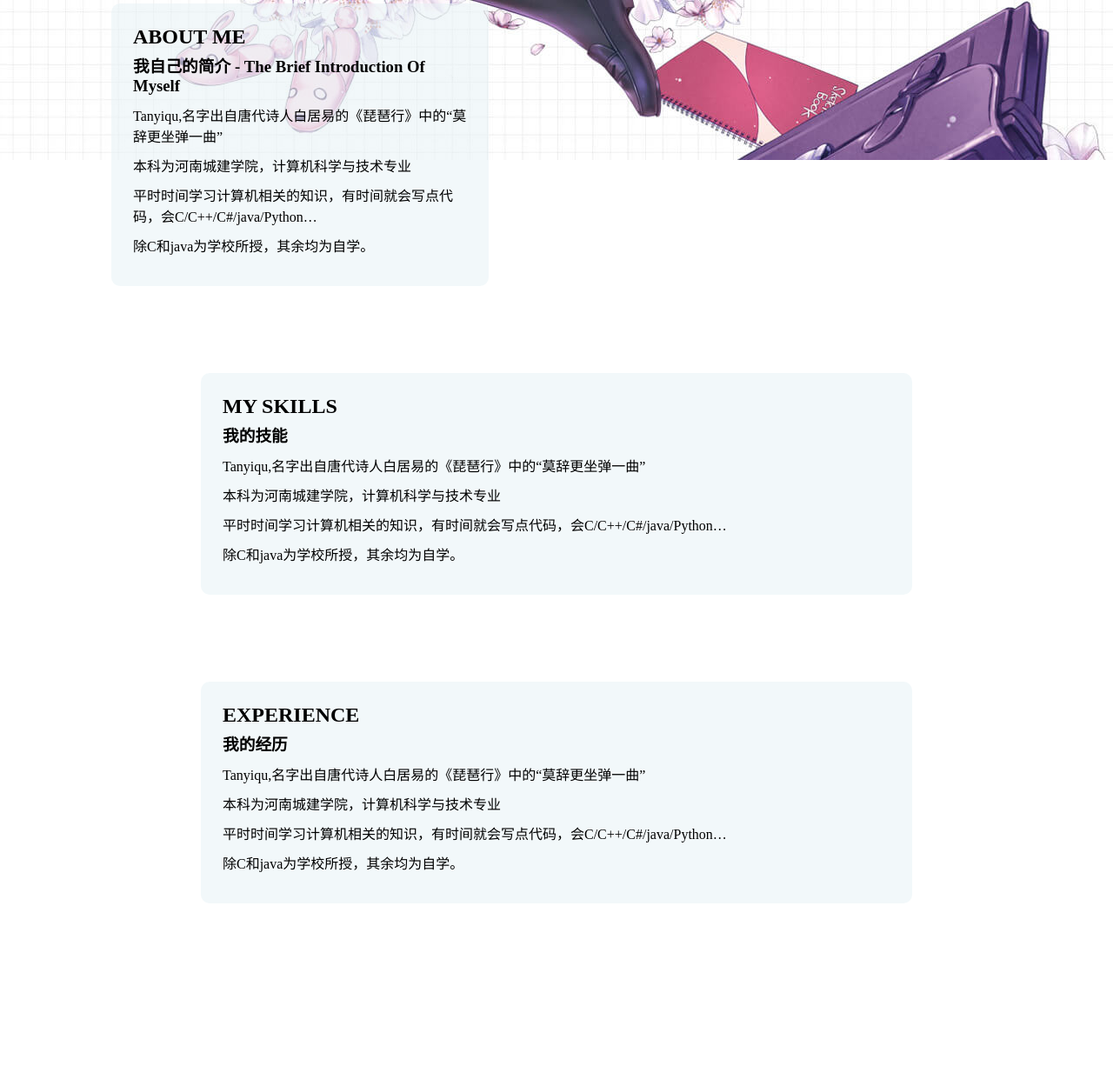
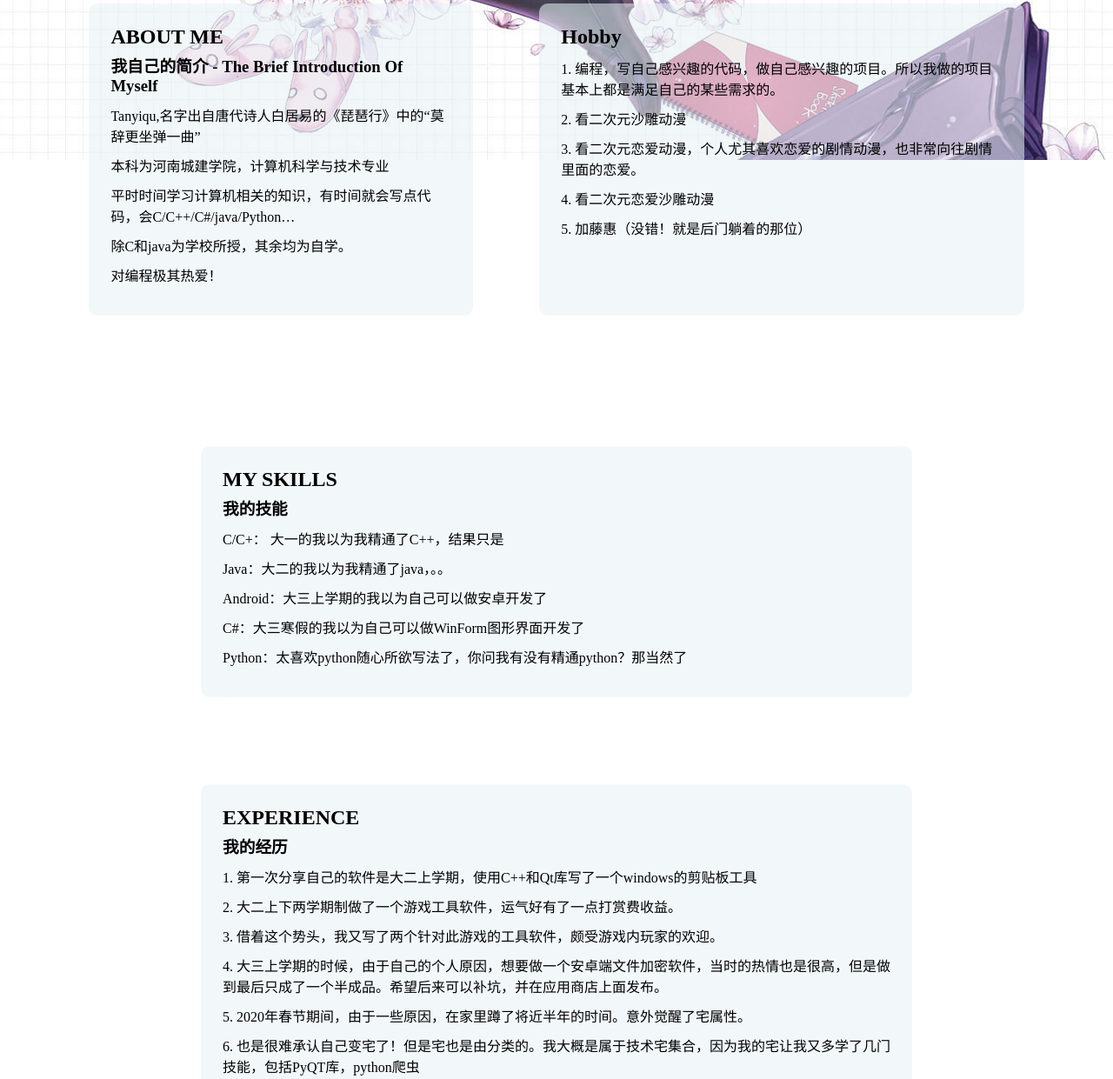
Before and after one commit to Tanyiqu/Tanyiqu.github.io, a plain HTML site: page index.html in a window 1280 px wide. Shown: the part 896-2137 px from the top of the page at 87% size. Drawn offline with Linux system fonts and the light colour scheme.

Commit message:
完善内容

```diff
--- a/css/style.css
+++ b/css/style.css
@@ -62,30 +62,36 @@ td > b{
 }
 
 .aboutme{
-    width: 30%;
-    /*height: 500px;*/
+    width: 100%;
+    display: flex;
+    margin-top: 100px;
+}
+
+.aboutme > div{
     border-radius: 10px;
     background: #e8f2f78f;
-    /*margin: 100px auto 0;*/
-    margin-top: 100px;
-    margin-left: 10%;
     padding: 25px;
 }
 
-.aboutme > p{
+.l{
+    margin-left: 8%;
+    margin-right: 3%;
+}
+
+.r{
+    margin-left: 3%;
+    margin-right: 8%;
+}
+
+.aboutme > * > p{
     margin: 10px 0;
 }
 
 .myskills{
     width: 60%;
-    /*height: 500px;*/
-    margin: 100px auto 0;
+    margin: 150px auto 0;
     border-radius: 10px;
     background: #e8f2f78f;
-    /*margin: 100px auto 0;*/
-    /*margin-top: 100px;*/
-    /*margin-left: 10%;*/
-
     padding: 25px;
 }
 
--- a/index.html
+++ b/index.html
@@ -47,14 +47,29 @@
 
 
 <div class="aboutme">
-    <h2>ABOUT ME</h2>
 
-    <h3 style="margin: 5px 0">我自己的简介 - The Brief Introduction Of Myself</h3>
+    <div class="l">
+        <h2>ABOUT ME</h2>
 
-    <p>Tanyiqu,名字出自唐代诗人白居易的《琵琶行》中的“莫辞更坐弹一曲”</p>
-    <p>本科为河南城建学院，计算机科学与技术专业</p>
-    <p>平时时间学习计算机相关的知识，有时间就会写点代码，会C/C++/C#/java/Python…</p>
-    <p> 除C和java为学校所授，其余均为自学。</p>
+        <h3 style="margin: 5px 0">我自己的简介 - The Brief Introduction Of Myself</h3>
+
+        <p>Tanyiqu,名字出自唐代诗人白居易的《琵琶行》中的“莫辞更坐弹一曲”</p>
+        <p>本科为河南城建学院，计算机科学与技术专业</p>
+        <p>平时时间学习计算机相关的知识，有时间就会写点代码，会C/C++/C#/java/Python…</p>
+        <p>除C和java为学校所授，其余均为自学。</p>
+        <p>对编程极其热爱！</p>
+    </div>
+
+    <div class="r">
+        <h2>Hobby</h2>
+
+        <p>1. 编程，写自己感兴趣的代码，做自己感兴趣的项目。所以我做的项目基本上都是满足自己的某些需求的。</p>
+        <p>2. 看二次元沙雕动漫</p>
+        <p>3. 看二次元恋爱动漫，个人尤其喜欢恋爱的剧情动漫，也非常向往剧情里面的恋爱。</p>
+        <p>4. 看二次元恋爱沙雕动漫</p>
+        <p>5. 加藤惠（没错！就是后门躺着的那位）</p>
+    </div>
+
 
 </div>
 
@@ -63,10 +78,11 @@
 
     <h3 style="margin: 5px 0">我的技能</h3>
 
-    <p>Tanyiqu,名字出自唐代诗人白居易的《琵琶行》中的“莫辞更坐弹一曲”</p>
-    <p>本科为河南城建学院，计算机科学与技术专业</p>
-    <p>平时时间学习计算机相关的知识，有时间就会写点代码，会C/C++/C#/java/Python…</p>
-    <p> 除C和java为学校所授，其余均为自学。</p>
+    <p>C/C+： 大一的我以为我精通了C++，结果只是</p>
+    <p>Java：大二的我以为我精通了java，。。</p>
+    <p>Android：大三上学期的我以为自己可以做安卓开发了</p>
+    <p>C#：大三寒假的我以为自己可以做WinForm图形界面开发了</p>
+    <p>Python：太喜欢python随心所欲写法了，你问我有没有精通python？那当然了</p>
 
 </div>
 
@@ -75,10 +91,12 @@
 
     <h3 style="margin: 5px 0">我的经历</h3>
 
-    <p>Tanyiqu,名字出自唐代诗人白居易的《琵琶行》中的“莫辞更坐弹一曲”</p>
-    <p>本科为河南城建学院，计算机科学与技术专业</p>
-    <p>平时时间学习计算机相关的知识，有时间就会写点代码，会C/C++/C#/java/Python…</p>
-    <p> 除C和java为学校所授，其余均为自学。</p>
+    <p>1. 第一次分享自己的软件是大二上学期，使用C++和Qt库写了一个windows的剪贴板工具</p>
+    <p>2. 大二上下两学期制做了一个游戏工具软件，运气好有了一点打赏费收益。</p>
+    <p>3. 借着这个势头，我又写了两个针对此游戏的工具软件，颇受游戏内玩家的欢迎。</p>
+    <p>4. 大三上学期的时候，由于自己的个人原因，想要做一个安卓端文件加密软件，当时的热情也是很高，但是做到最后只成了一个半成品。希望后来可以补坑，并在应用商店上面发布。</p>
+    <p>5. 2020年春节期间，由于一些原因，在家里蹲了将近半年的时间。意外觉醒了宅属性。</p>
+    <p>6. 也是很难承认自己变宅了！但是宅也是由分类的。我大概是属于技术宅集合，因为我的宅让我又多学了几门技能，包括PyQT库，python爬虫</p>
 
 </div>
 
@@ -189,6 +207,7 @@
 <h1>h1</h1>
 
 <a href="pages/test.html">链接</a>
-
+<br>
+<a href="imgs/bg.jpg">想要背景图点我</a>
 </body>
 </html>
```
